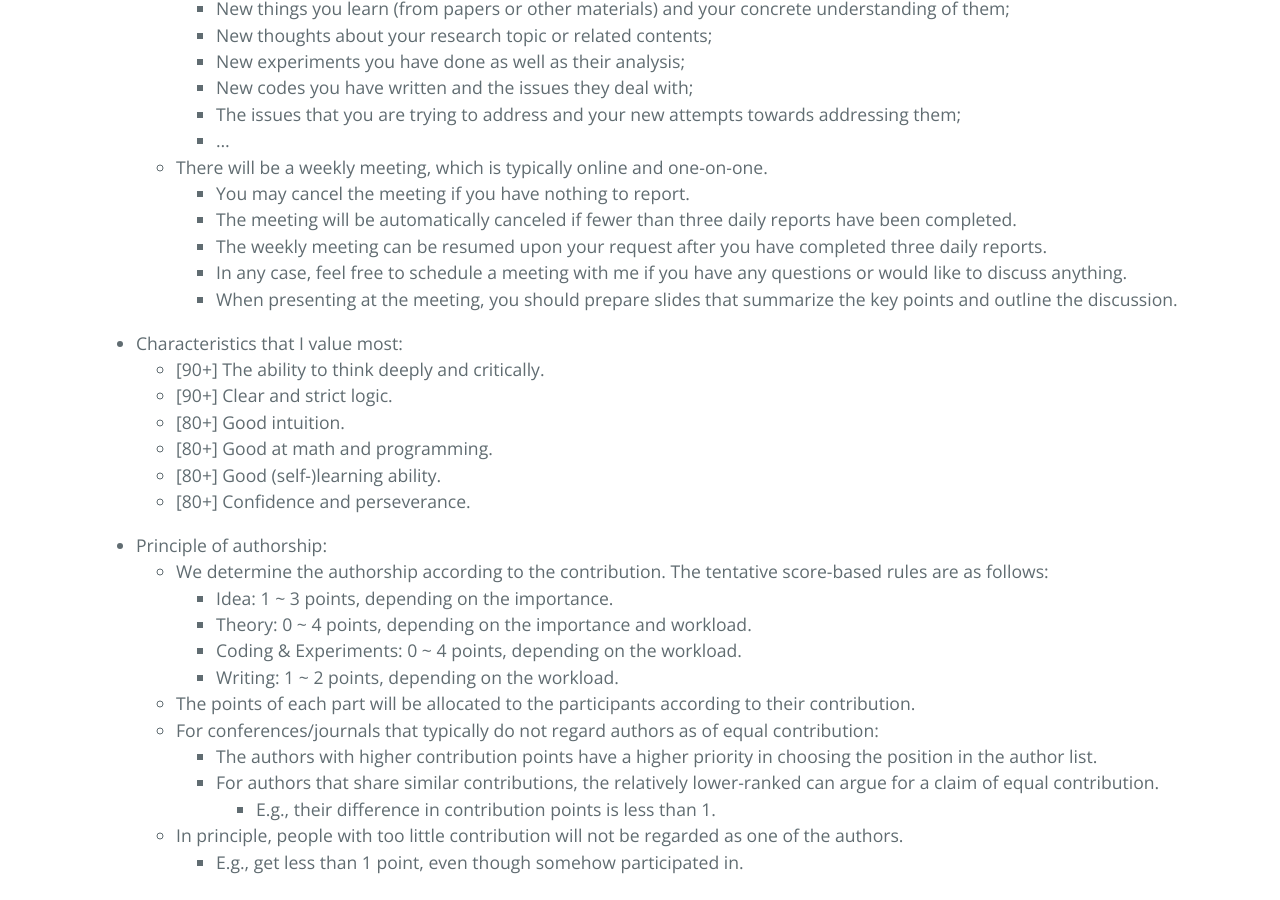
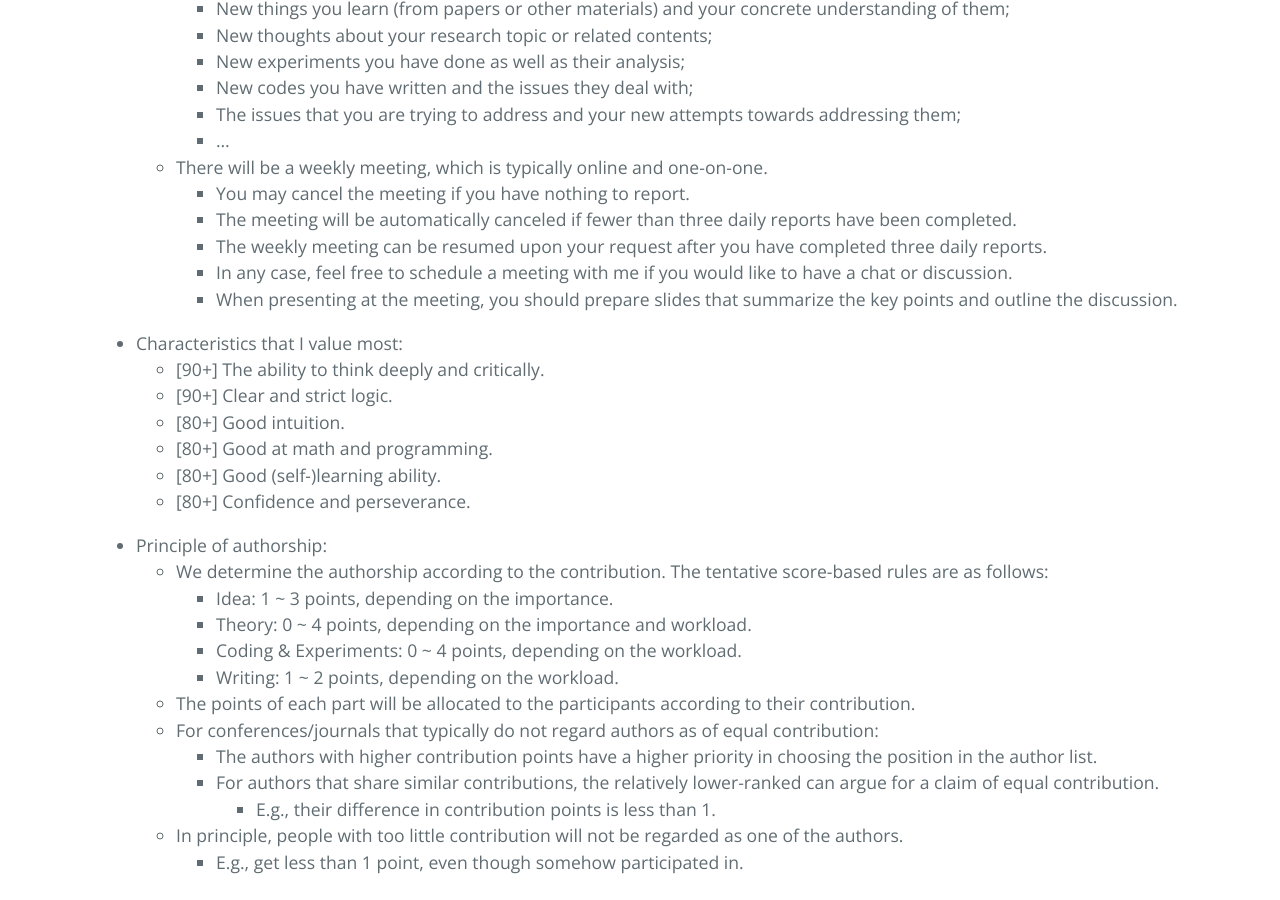
Before and after one commit to ZhimingZhou/zhimingzhou.github.io, a Jekyll site: the page built from _posts/2020-12-09-Prospective-Students.md, in a window 1280 px wide and 900 px high, scrolled down 2113 px. Built offline with Jekyll 4.4.1, drawn with Linux system fonts in a browser that asks for light colours.

Commit message:
Update 2020-12-09-Prospective-Students.md

```diff
--- a/_posts/2020-12-09-Prospective-Students.md
+++ b/_posts/2020-12-09-Prospective-Students.md
@@ -89,7 +89,7 @@ I’m looking for TALENTED students with GENUINE enthusiasm for FUNDAMENTAL rese
 		- You may cancel the meeting if you have nothing to report.
 		- The meeting will be automatically canceled if fewer than three daily reports have been completed.
 		- The weekly meeting can be resumed upon your request after you have completed three daily reports.
-		- In any case, feel free to schedule a meeting with me if you have any questions or would like to discuss anything.
+		- In any case, feel free to schedule a meeting with me if you would like to have a chat or discussion.
 		- When presenting at the meeting, you should prepare slides that summarize the key points and outline the discussion.
 
 <!--  -->
```
